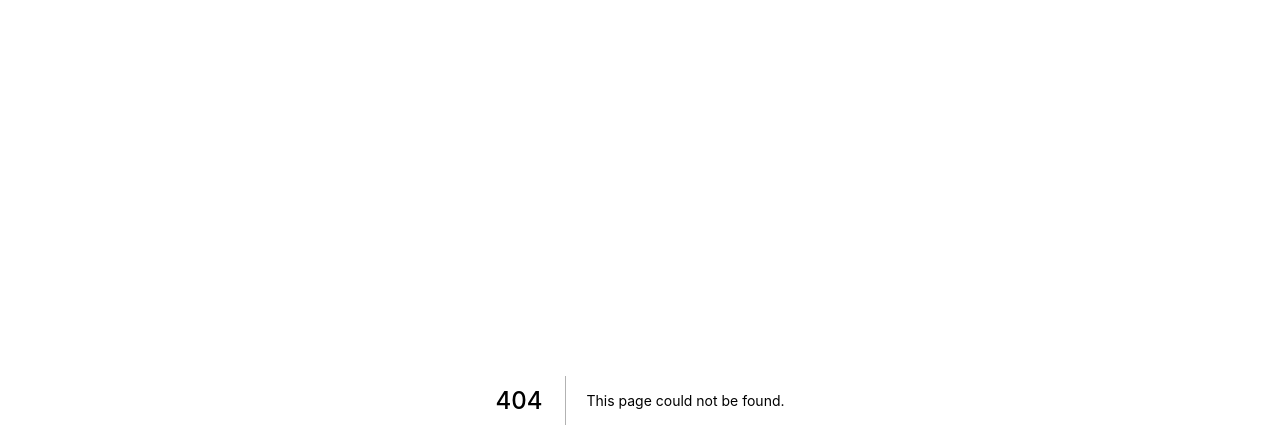
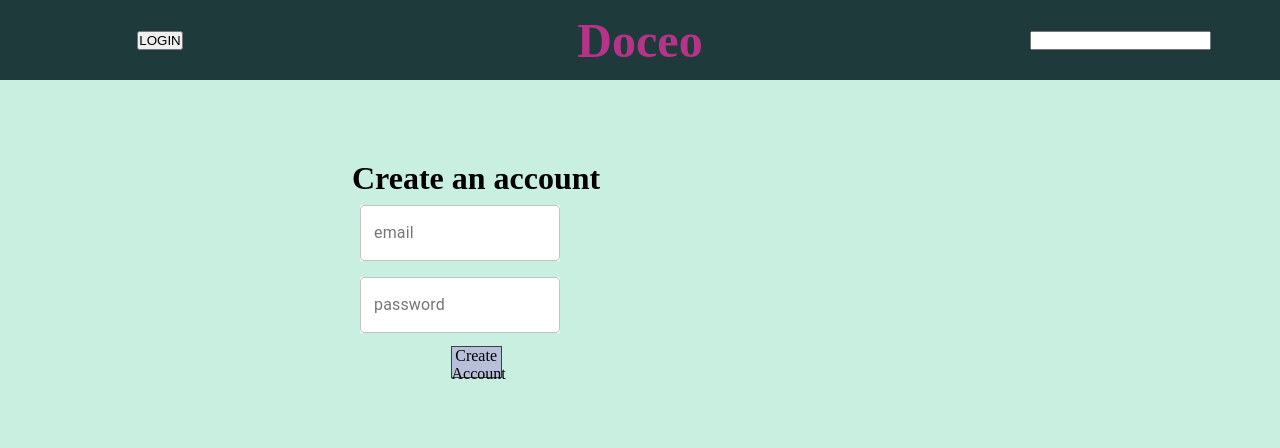
Before and after one commit to SchoolOfCode/final-project-stretch-goals, a Next.js app in the folder client/: page /components/CreateAccount in a window 1280 px wide. Before the commit this address had no page. Shown: the top 448 px of the page. Built offline with nearby package versions, Linux system fonts and the light colour scheme; a web font is replaced by a local one.

Commit message:
create account

```diff
--- /dev/null
+++ b/client/pages/components/CreateAccount/CreateAccount.module.css
@@ -0,0 +1,23 @@
+.mainContainer {
+  display: grid;
+  position: absolute;
+  left: 50vw;
+  align-content: center;
+  justify-content: center;
+  transform: translateX(-50%);
+  padding: 0;
+  width: 45vw;
+}
+
+.formContainer {
+  margin-top: 20vh;
+  display: grid;
+  position: fixed;
+}
+
+.buttons {
+  display: flex;
+  align-items: center;
+  align-content: center;
+  justify-content: center;
+}
--- /dev/null
+++ b/client/pages/components/CreateAccount/index.js
@@ -0,0 +1,143 @@
+import { useState } from "react";
+import InputField from "../InputField/InputField";
+import Button from "../Button/Button";
+import css from "./CreateAccount.module.css";
+import NavBar from "../NavBar/NavBar";
+
+export default function CreateAccount() {
+  function onChange(e) {
+    e.persist();
+    const newState = e.target.value;
+    const name = e.target.name;
+    //setTutotSetting has an argument which is a function or anything else, containing old state
+    setDetails(oldState => ({ ...oldState, [name]: newState }));
+  }
+
+  function handlePageChange(e) {
+    e.preventDefault();
+    setIsToggled(!isToggled);
+  }
+
+  function handleSubmit(e) {
+    e.preventDefault();
+    createAccount();
+  }
+
+  async function createAccount() {
+    const res = await fetch(
+      "https://e9farpt6x0.execute-api.eu-west-1.amazonaws.com/dev/tutors",
+      {
+        method: "POST",
+        headers: {
+          "Content-Type": "application/json"
+        },
+        body: JSON.stringify({
+          ...details
+        })
+      }
+    );
+    const data = await res.json();
+    // success - set up what we get back.
+    // think about navigation after they have finished.
+  }
+
+  return (
+    <>
+      <NavBar />
+      <div className={css.mainContainer}>
+        <div className={css.formContainer}>
+          <h1>Create an account</h1>
+          <InputField label="email" className={css.email} />
+          <InputField
+            label="password"
+            type="password"
+            className={css.password}
+          />
+          <div className={css.buttons}>
+            <Button handleClick={() => createAccount} text="Create Account" />
+          </div>
+        </div>
+      </div>
+    </>
+  );
+}
+
+// {page == "pageTwo" ? (
+//     <>
+//       <div>
+//         {Object.keys(details)
+//           .slice(0, 7)
+//           .map(item => {
+//             return (
+//               <InputField
+//                 label={item}
+//                 onChange={onChange}
+//                 type="text"
+//                 name={item}
+//               />
+//             );
+//           })}
+//         <Button text="Next" handleClick={() => setPage("pageThree")} />
+//         <Button
+//           text="Previous"
+//           handleClick={() => setPage("pageOne")}
+//         />
+//       </div>{" "}
+//     </>
+//   ) : null}
+//   {page == "pageThree" ? (
+//     <>
+//       <div>
+//         {Object.keys(details)
+//           .slice(8, 14)
+//           .map(item => {
+//             return (
+//               <InputField
+//                 label={item}
+//                 onChange={onChange}
+//                 type="text"
+//                 name={item}
+//               />
+//             );
+//           })}
+//         <Button text="Next" handleClick={() => setPage("pageOne")} />
+//         <Button
+//           text="Previous"
+//           handleClick={() => setPage("pageTwo")}
+//         />
+//         <Button text="Submit" handleClick={createAccount} />
+//       </div>
+//     </>
+//   ) : null}
+
+// const initialState = {
+//   firstName: "",
+//   lastName: "",
+//   tel: null,
+//   email: "",
+//   accNum: null,
+//   sortCode: null,
+//   textContact: false,
+//   emailContact: false,
+//   subjects: [""],
+//   bio: "",
+//   teachingLevel: "",
+//   location: "",
+//   price: null,
+//   exp: "",
+//   img_url: "",
+//   vid_url: ""
+// };
+
+// function reducer(state, action) {
+//   switch (action.type) {
+//     case "pageOne":
+//       return ;
+//     case "pageTwo":
+//       return ;
+//     case "pageThree":
+//       return ;
+//     default:
+//       return state;
+//   }
+// }
--- a/client/pages/components/TutorSettings/TutorAccountSettingsForm/index.js
+++ b/client/pages/components/TutorSettings/TutorAccountSettingsForm/index.js
@@ -6,7 +6,7 @@ import { Input } from "@material-ui/core";
 
 export default function TutorAccountSettingsForm({ onChange, formData }) {
   const keys = Object.keys(formData);
-  const newKeys = keys.slice(1, 6);
+  const newKeys = keys.slice(0, 6);
 
   return (
     <>
--- /dev/null
+++ b/client/pages/createAccountPage.js
@@ -0,0 +1,5 @@
+import CreateAccount from "./components/CreateAccount";
+
+export default function CreateAccountPage() {
+  return <CreateAccount />;
+}
--- a/client/pages/index.js
+++ b/client/pages/index.js
@@ -5,6 +5,7 @@ import Navbar from "./components/NavBar/NavBar";
 import SearchTutors from "./components/SearchTutors/SearchTutors";
 import SearchTutorsWithFilters from "./components/SearchTutorsWithFilters/SearchTutorsWithFilters";
 import LoginWindow from "./components/LoginWindow/LoginWindow";
+import Link from "next/link";
 
 export default function Home() {
   const [subject, setSubject] = useState("");
```
Also changed, not shown: client/pages/components/LoginWindow/LoginWindow.js (+6 -3 lines).
